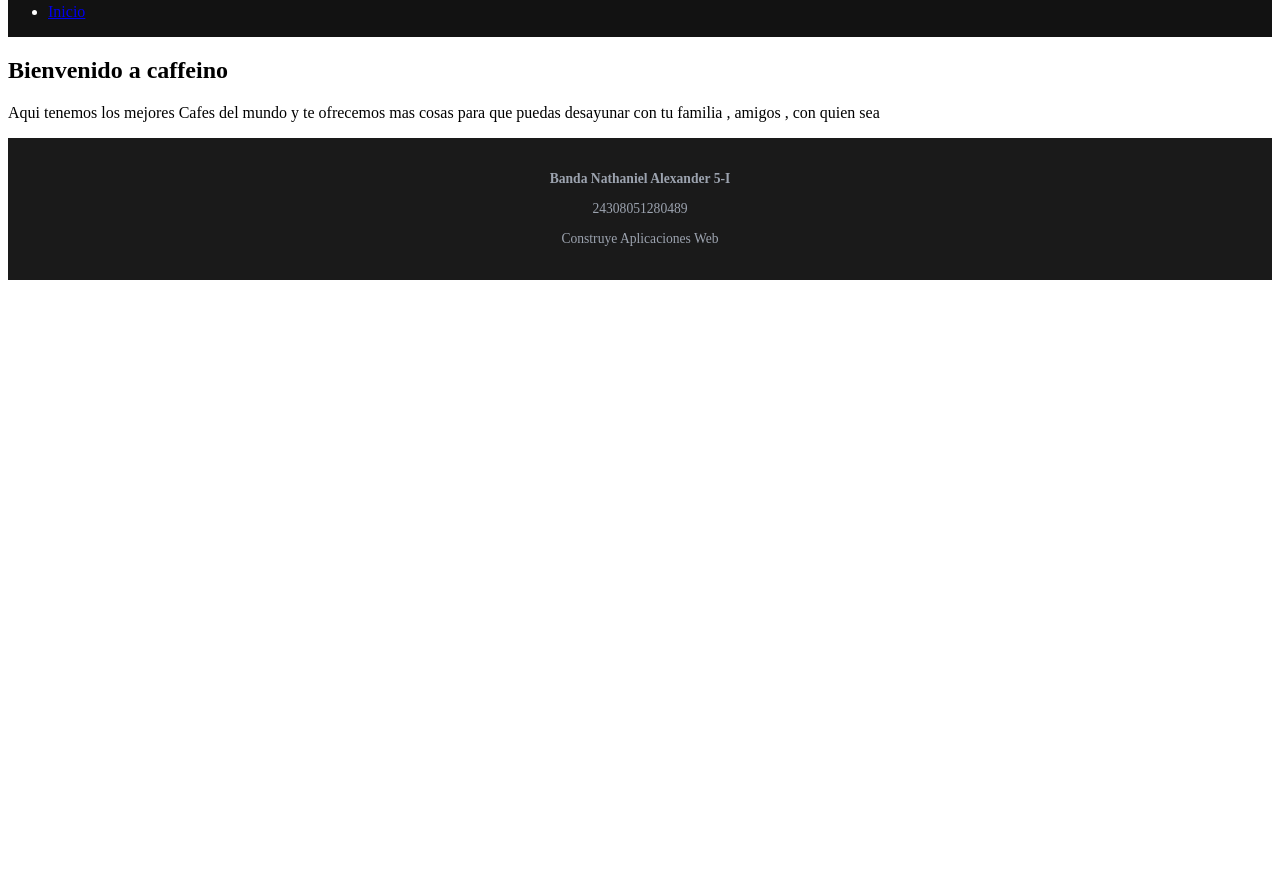
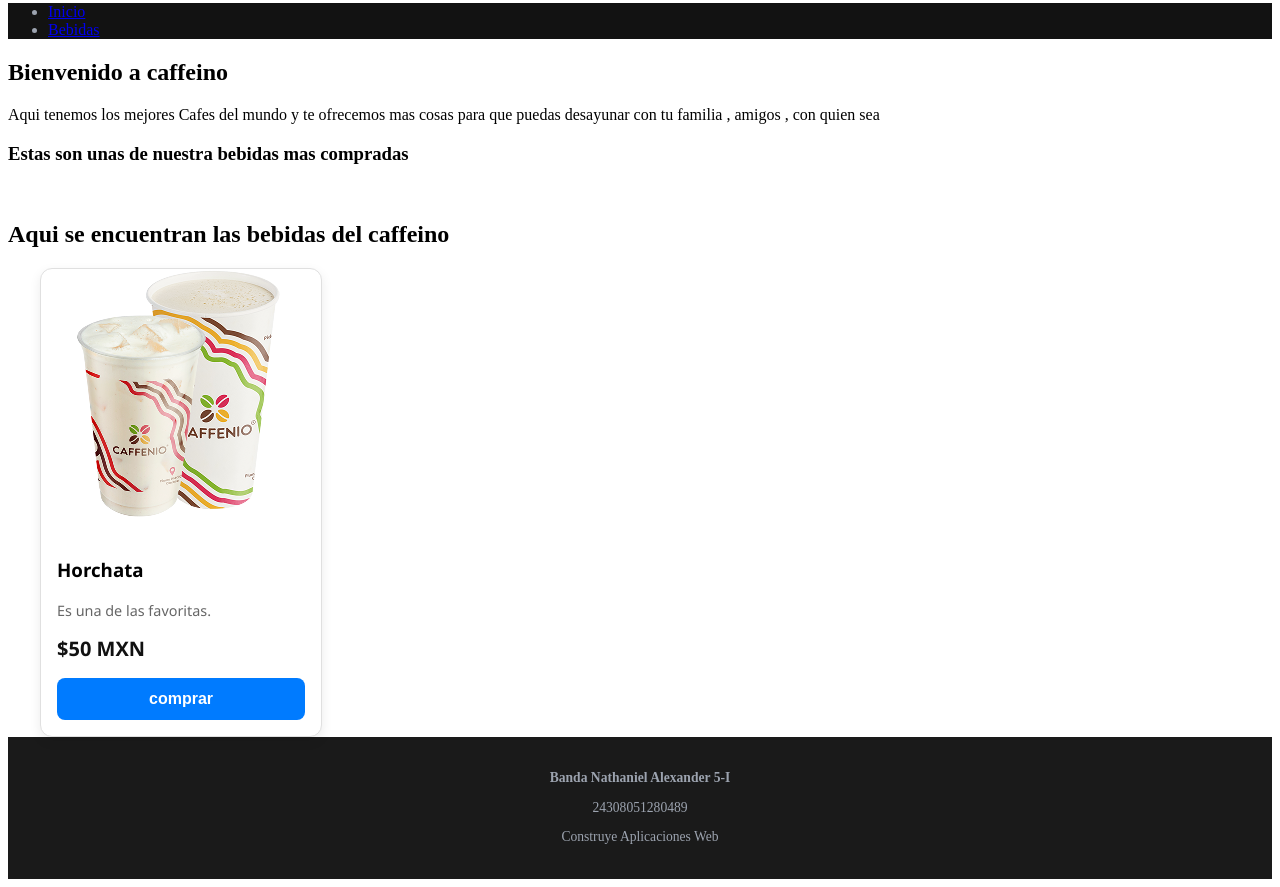
Before and after one commit to BandaNathaniel0489/Examen-2do-parcial, a plain HTML site: page index.html in a window 1280 px wide. Shown: the part 325-1212 px from the top of the page. Before the commit the page ends 800 px from the top, so only its background shows below. Drawn offline with Linux system fonts and the light colour scheme.

Commit message:
Update index.html

```diff
--- a/index.html
+++ b/index.html
@@ -4,14 +4,16 @@
   <title>Caffenio</title>
   <meta charset="UTF-8">
   <style>
-    header {
-      max-width: 500 px;
+    .header {
+      max-width: 200 px;
       font-size:1.5 rem;
+
     }
     nav {
       background-color: #121212;
-      color: #ffffff;
+      color: #9ca3af;
       display: flex
+      text-decoration: none;
     }
 
     .main-footer {
@@ -21,22 +23,102 @@
     color: #9ca3af;
     font-size: 0.85rem;
 }
+    .product-grid {
+      display: grid;
+      grid-template-columns: repeat(auto-fit, minmax(260px, 1fr));
+      gap: 24px;
+      max-width: 1200px;
+      margin: 0 auto;
+    }
+    .producto-card {
+      width: 280px;
+      border: 1px solid #e0e0e0;
+      border-radius: 12px;
+      overflow: hidden;
+      font-family: 'Segoe UI', Tahoma, Geneva, Verdana, sans-serif;
+      box-shadow: 0 4px 12px rgba(0, 0, 0, 0.08);
+      background-color: #ffffff;
+      transition: transform 0.2s ease, box-shadow 0.2s ease;
+    }
+    .producto-image {
+      width: 100%;
+      height: 200px;
+      object-fit: cover;
+      display: block;
+    }
+
+    .producto-info {
+      padding: 16px;
+    }
+
+    .producto-title {
+      font-size: 1.15rem;
+      font-weight: 600;
+      margin: 0 0 8px 0;
+      color: #222222;
+    }
+
+    .producto-description {
+      font-size: 0.9rem;
+      color: #666666;
+      margin: 0 0 14px 0;
+      line-height: 1.4;
+    }
+
+    .producto-price {
+      font-size: 1.25rem;
+      font-weight: bold;
+      color: #111111;
+      margin: 0 0 16px 0;
+    }
+
+    /* Estilos del botón */
+    .producto-button {
+      width: 100%;
+      padding: 12px;
+      background-color: #007bff;
+      color: #ffffff;
+      border: none;
+      border-radius: 8px;
+      font-size: 1rem;
+      font-weight: 600;
+      cursor: pointer;
+      transition: background-color 0.2s ease;
+    }
   </style>
 </header>
 <body>
-  <header>
+  <header class="header">
     <img src="caffenio.jpg">
     <font aling="right"> Caffenio </font>
   </header>
   <nav>
     <ul>
-      <li><a href="#Inicio" class="active">Inicio</a></li>
+      <li><a href="#Inicio" >Inicio</a></li>
+      <li><a href="#Bebidas" >Bebidas</a></li>
     </ul>
   </nav>
 
   <section id="Inicio">
     <h2>Bienvenido a caffeino</h2>
     <p>Aqui tenemos los mejores Cafes del mundo y te ofrecemos mas cosas para que puedas desayunar con tu familia , amigos , con quien sea</p>
+    <h3>Estas son unas de nuestra bebidas mas compradas</h3>
+
+  </section>
+  <br>
+  <section id="Bebidas">
+    <h2>Aqui se encuentran las bebidas del caffeino</h2>
+    <div class="product-grid">
+      <div class="producto-card">
+        <img src="horchata.png">
+          <div class="producto-info">
+            <h3 class="product-title">Horchata</h3>
+            <p class="producto-description">Es una de las favoritas.</p>
+            <p class="producto-price">$50 MXN</p>
+            <button class="producto-button" onclick="alert('Producto comprado')">comprar</button>
+          </div>
+      </div>
+    </div>
   </section>
 
   <footer class="main-footer">
```
